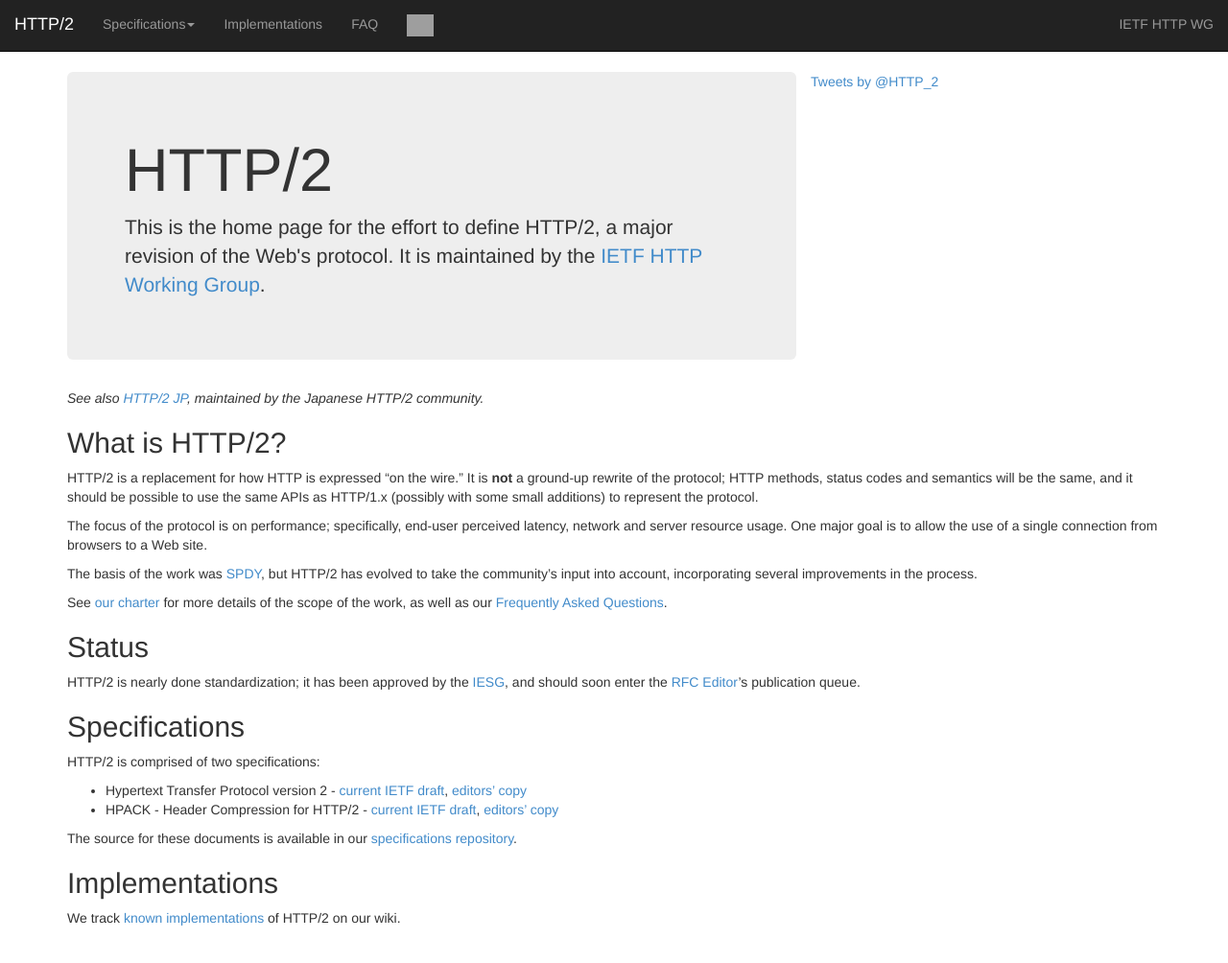
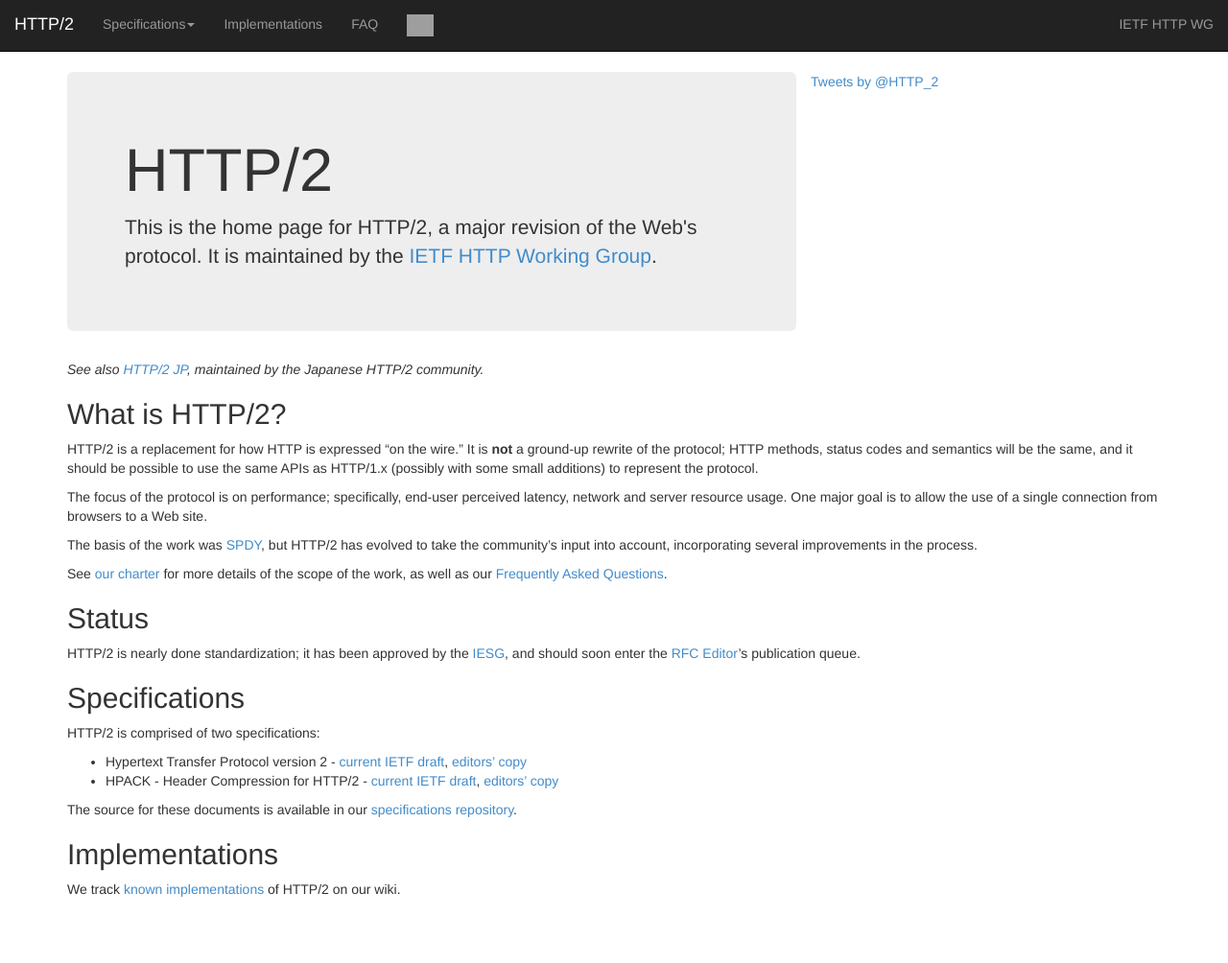
Before and after one commit to http2/http2.github.io, a Jekyll site: the page built from index.md, in a window 1280 px wide and 1052 px high. Shown: the top 1004 px of the window at 96% size. Built offline with Jekyll 4.4.1, drawn with Linux system fonts in a browser that asks for light colours; comment, search, counter and statistics services are not loaded; grey boxes are pictures that could not be loaded.

Commit message:
not "the effort" any more

```diff
--- a/_includes/banner.html
+++ b/_includes/banner.html
@@ -2,7 +2,7 @@
   <div class="row">
     <div class="col-md-8 jumbotron">
       <h1>HTTP/2</h1>
-      <p>This is the home page for the effort to define HTTP/2, a major revision of
+      <p>This is the home page for HTTP/2, a major revision of
 the Web's protocol. It is maintained by the <a href="https://httpwg.github.io/">IETF HTTP Working
 Group</a>.</p>
     </div>
```
